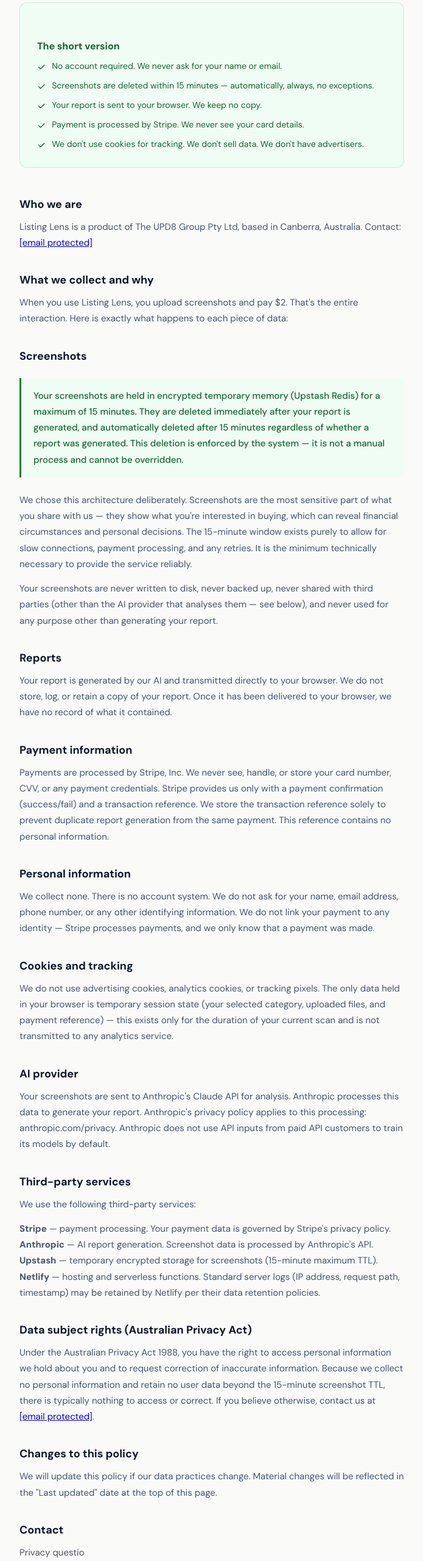
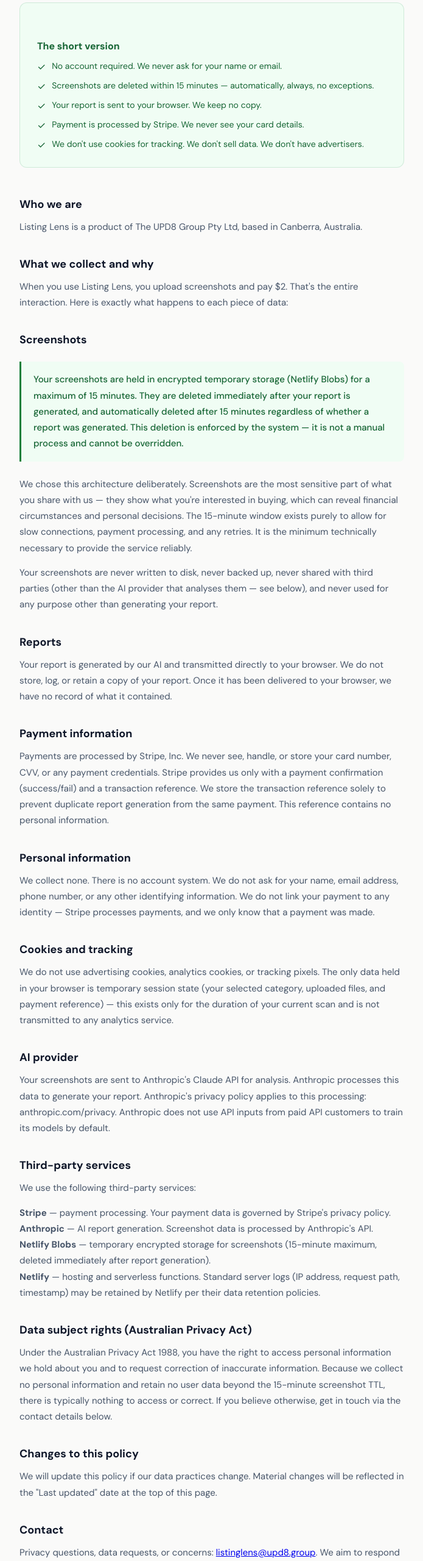
Before and after one commit to UPD8-group/ll, a website: page public/privacy.html in a window 1280 px wide. Shown: the part 240-2800 px from the top of the page at 61% size, without its empty margins (292-987 px from the left). Drawn offline with Linux system fonts and the light colour scheme.

Commit message:
Update privacy.html

```diff
--- a/public/privacy.html
+++ b/public/privacy.html
@@ -2,6 +2,7 @@
 <html lang="en">
 <head>
     <meta charset="UTF-8">
+    <link rel="icon" type="image/svg+xml" href="/favicon.svg">
     <meta name="viewport" content="width=device-width, initial-scale=1.0">
     <title>Privacy Policy — Listing Lens</title>
     <link rel="preconnect" href="https://fonts.googleapis.com">
@@ -58,7 +59,7 @@
     </div>
 
     <h2>Who we are</h2>
-    <p>Listing Lens is a product of The UPD8 Group Pty Ltd, based in Canberra, Australia. Contact: <a href="/cdn-cgi/l/email-protection" class="__cf_email__" data-cfemail="5f373a3333301f33362c2b363138333a312c713e2f2f">[email&#160;protected]</a></p>
+    <p>Listing Lens is a product of The UPD8 Group Pty Ltd, based in Canberra, Australia.</p>
 
     <h2>What we collect and why</h2>
     <p>When you use Listing Lens, you upload screenshots and pay $2. That's the entire interaction. Here is exactly what happens to each piece of data:</p>
@@ -66,7 +67,7 @@
     <h2>Screenshots</h2>
 
     <div class="highlight">
-        <p>Your screenshots are held in encrypted temporary memory (Upstash Redis) for a maximum of 15 minutes. They are deleted immediately after your report is generated, and automatically deleted after 15 minutes regardless of whether a report was generated. This deletion is enforced by the system — it is not a manual process and cannot be overridden.</p>
+        <p>Your screenshots are held in encrypted temporary storage (Netlify Blobs) for a maximum of 15 minutes. They are deleted immediately after your report is generated, and automatically deleted after 15 minutes regardless of whether a report was generated. This deletion is enforced by the system — it is not a manual process and cannot be overridden.</p>
     </div>
 
     <p>We chose this architecture deliberately. Screenshots are the most sensitive part of what you share with us — they show what you're interested in buying, which can reveal financial circumstances and personal decisions. The 15-minute window exists purely to allow for slow connections, payment processing, and any retries. It is the minimum technically necessary to provide the service reliably.</p>
@@ -92,14 +93,23 @@
     <p>We use the following third-party services:</p>
     <p><strong>Stripe</strong> — payment processing. Your payment data is governed by Stripe's privacy policy.<br>
     <strong>Anthropic</strong> — AI report generation. Screenshot data is processed by Anthropic's API.<br>
-    <strong>Upstash</strong> — temporary encrypted storage for screenshots (15-minute maximum TTL).<br>
+    <strong>Netlify Blobs</strong> — temporary encrypted storage for screenshots (15-minute maximum, deleted immediately after report generation).<br>
     <strong>Netlify</strong> — hosting and serverless functions. Standard server logs (IP address, request path, timestamp) may be retained by Netlify per their data retention policies.</p>
 
     <h2>Data subject rights (Australian Privacy Act)</h2>
-    <p>Under the Australian Privacy Act 1988, you have the right to access personal information we hold about you and to request correction of inaccurate information. Because we collect no personal information and retain no user data beyond the 15-minute screenshot TTL, there is typically nothing to access or correct. If you believe otherwise, contact us at <a href="/cdn-cgi/l/email-protection" class="__cf_email__" data-cfemail="3058555c5c5f705c594344595e575c555e431e514040">[email&#160;protected]</a>.</p>
+    <p>Under the Australian Privacy Act 1988, you have the right to access personal information we hold about you and to request correction of inaccurate information. Because we collect no personal information and retain no user data beyond the 15-minute screenshot TTL, there is typically nothing to access or correct. If you believe otherwise, get in touch via the contact details below.</p>
 
     <h2>Changes to this policy</h2>
     <p>We will update this policy if our data practices change. Material changes will be reflected in the "Last updated" date at the top of this page.</p>
 
     <h2>Contact</h2>
-    <p>Privacy questio
+    <p>Privacy questions, data requests, or concerns: <a href="mailto:listinglens@upd8.group">listinglens@upd8.group</a>. We aim to respond within 5 business days.</p>
+
+</div>
+
+<footer>
+    <a href="/">Listing Lens</a> · <a href="/terms.html">Terms</a> · <a href="/privacy.html">Privacy</a> · © 2026 The UPD8 Group Pty Ltd
+</footer>
+
+</body>
+</html>
```
